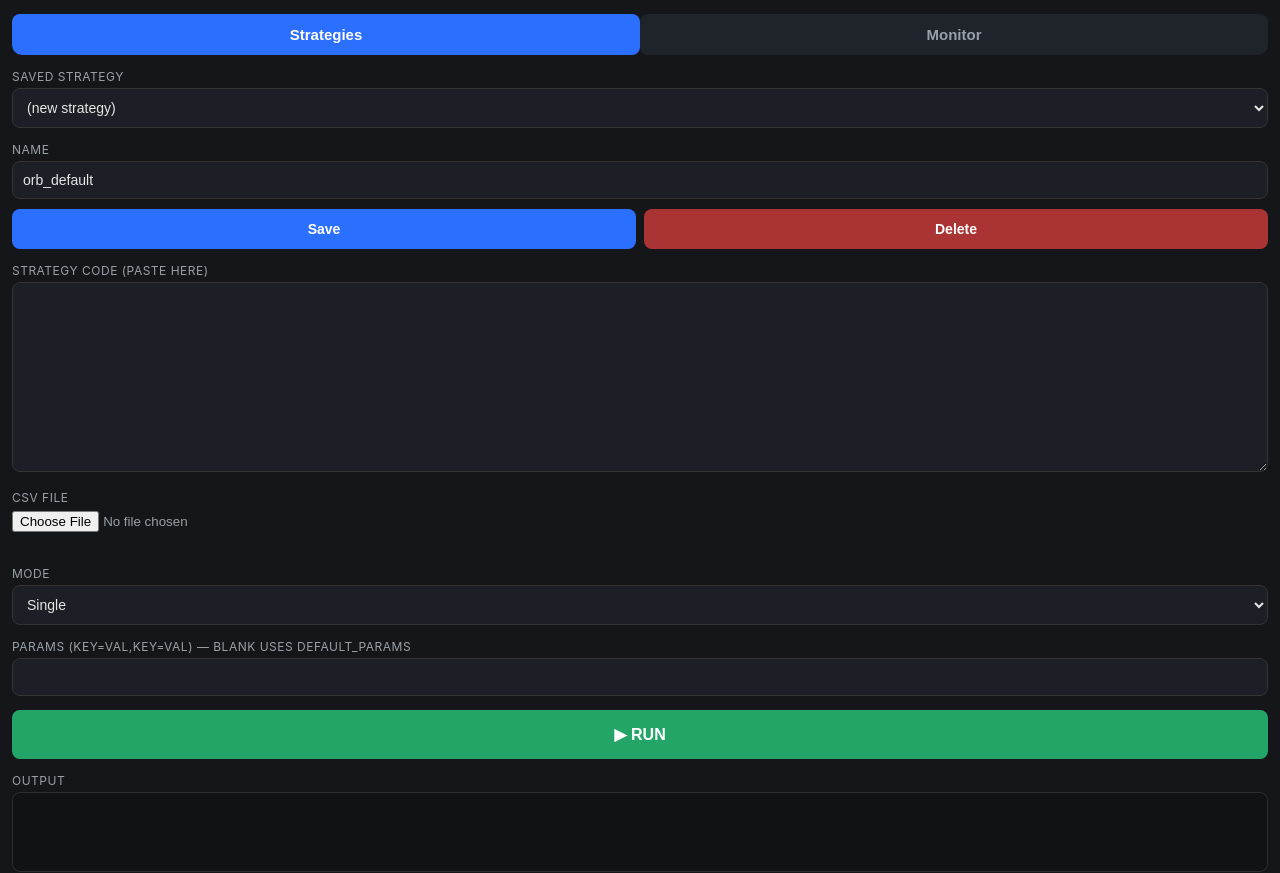
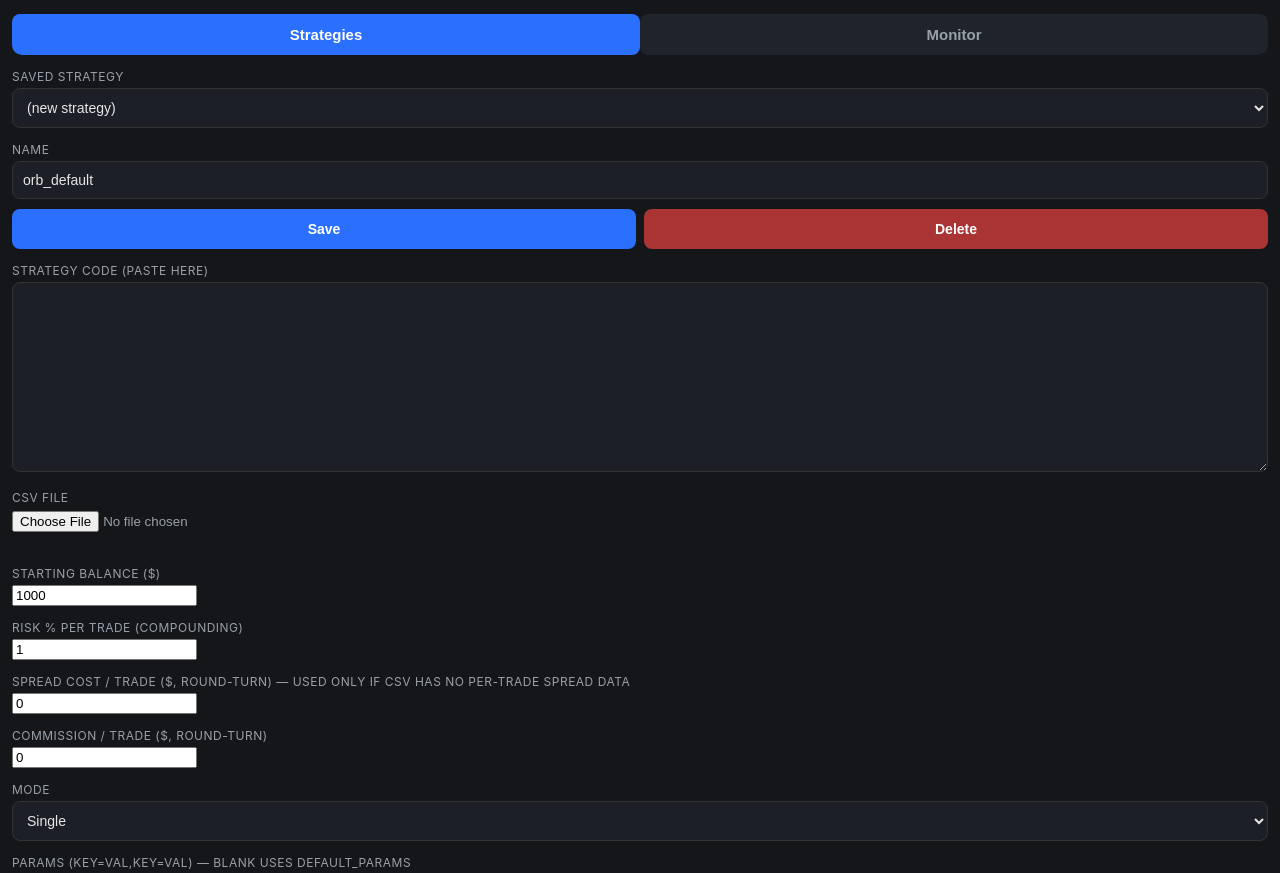
Before and after one commit to ridboy-design/Rid-Trade, a plain HTML site: page index.html in a window 1280 px wide. Shown: the top 873 px of the page. Drawn offline with Linux system fonts and the light colour scheme.

Commit message:
index.html

```diff
--- a/index.html
+++ b/index.html
@@ -11,32 +11,38 @@
 <link rel="stylesheet" href="style.css">
 </head>
 <body>
-
 <div class="tabbar">
 <button class="tab-btn active" data-tab="strategies">Strategies</button>
 <button class="tab-btn" data-tab="monitor">Monitor</button>
 </div>
-
 <div id="strategies" class="tab-content active">
-
 <label>Saved strategy</label>
 <select id="strategySelect"><option value="">(new strategy)</option></select>
-
 <label>Name</label>
 <input id="nameInput" type="text" value="orb_default">
 <div class="row">
 <button id="saveBtn">Save</button>
 <button id="deleteBtn" class="danger">Delete</button>
 </div>
-
 <label>Strategy code (paste here)</label>
 <textarea id="codeInput" rows="12"></textarea>
-
 <label>CSV file</label>
 <div class="row">
 <input id="csvFileInput" type="file" accept=".csv">
 </div>
 <div id="csvStatus" class="status"></div>
+
+<label>Starting Balance ($)</label>
+<input id="startingBalanceInput" type="number" value="1000" step="1">
+
+<label>Risk % per trade (compounding)</label>
+<input id="riskPercentInput" type="number" value="1" step="0.1">
+
+<label>Spread cost / trade ($, round-turn) — used only if CSV has no per-trade spread data</label>
+<input id="spreadCostInput" type="number" value="0" step="0.01">
+
+<label>Commission / trade ($, round-turn)</label>
+<input id="commissionCostInput" type="number" value="0" step="0.01">
 
 <label>Mode</label>
 <select id="modeSelect">
@@ -44,17 +50,12 @@
 <option>Optimize</option>
 <option>Walk-Forward</option>
 </select>
-
 <label id="paramsLabel">Params (key=val,key=val) — blank uses DEFAULT_PARAMS</label>
 <input id="paramsInput" type="text" value="">
-
 <button id="runBtn" class="run-btn">▶ RUN</button>
-
 <label>Output</label>
 <pre id="output" class="output"></pre>
-
 </div>
-
 <div id="monitor" class="tab-content">
 <div class="row">
 <button id="refreshBtn">Refresh</button>
@@ -62,7 +63,6 @@
 </div>
 <div id="monitorList"></div>
 </div>
-
 <script src="engine.js"></script>
 <script src="strategy_runner.js"></script>
 <script src="app.js"></script>
```
Lines whose indentation alone changed are shown as unchanged.
